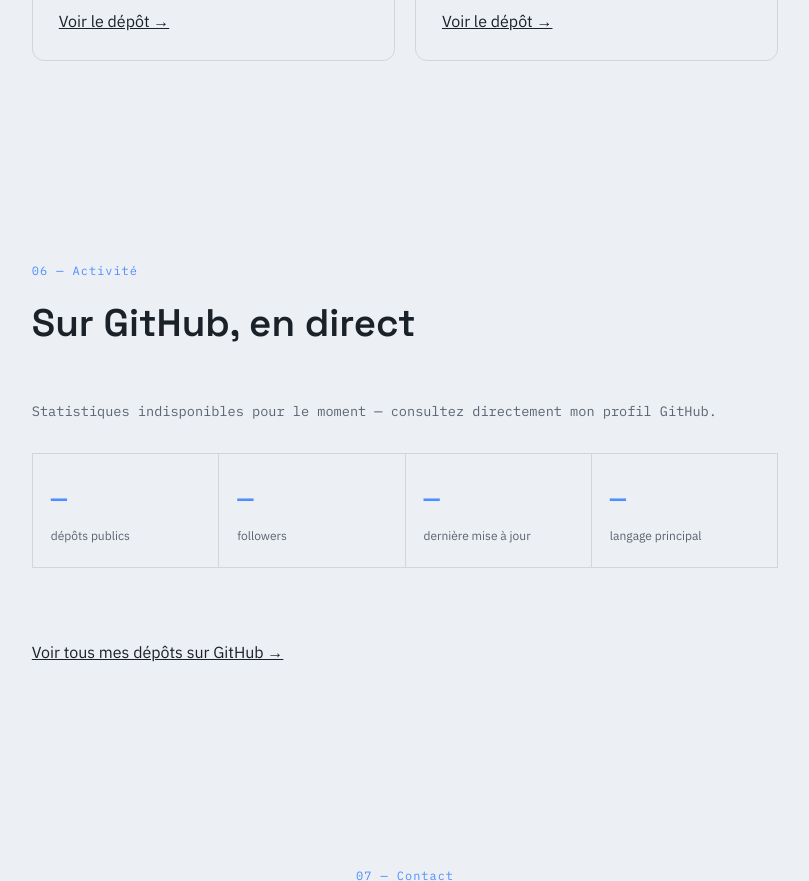
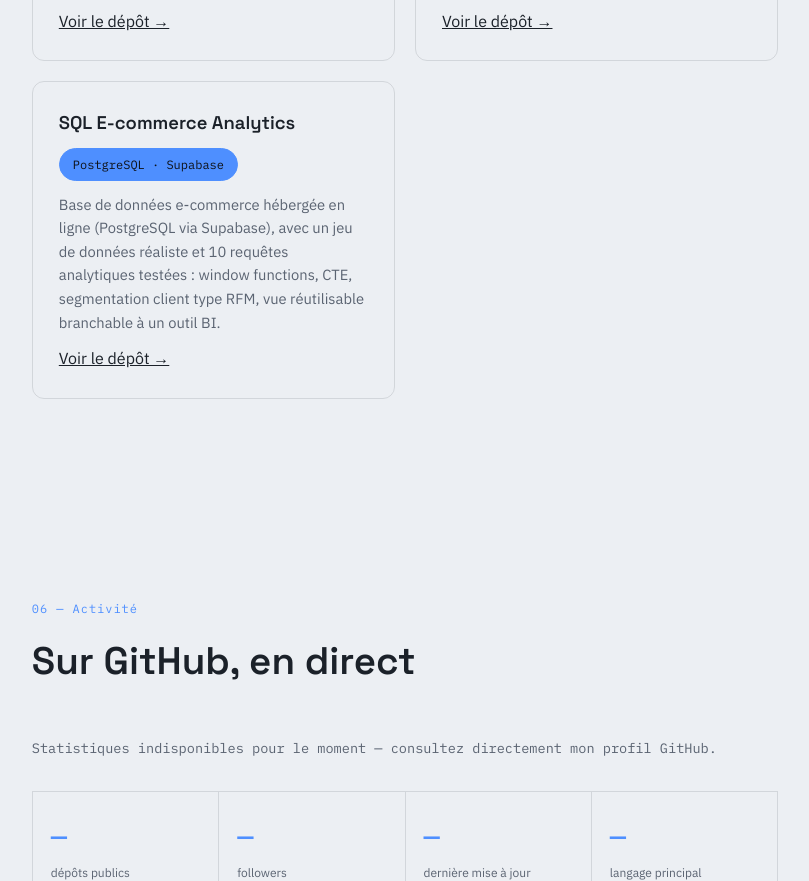
Before and after one commit to Mor270/Portfolio-site, a plain HTML site: page index.html in a window 1280 px wide. Shown: the part 6073-6954 px from the top of the page, without its empty margins (235-1044 px from the left). Drawn offline with Linux system fonts and the light colour scheme; no server answers.

Commit message:
Ajout projet SQL e-commerce analytics

```diff
--- a/index.html
+++ b/index.html
@@ -270,6 +270,15 @@
       <a href="https://github.com/Mor270/projet" target="_blank" rel="noopener" class="log-link">Voir le dépôt →</a>
     </article>
 
+    <article class="project-card">
+      <div class="project-card-head">
+        <h3>SQL E-commerce Analytics</h3>
+        <span class="tag tag-primary">PostgreSQL · Supabase</span>
+      </div>
+      <p>Base de données e-commerce hébergée en ligne (PostgreSQL via Supabase), avec un jeu de données réaliste et 10 requêtes analytiques testées : window functions, CTE, segmentation client type RFM, vue réutilisable branchable à un outil BI.</p>
+      <a href="https://github.com/Mor270/sql-ecommerce-analytics" target="_blank" rel="noopener" class="log-link">Voir le dépôt →</a>
+    </article>
+
   </div>
 </section>
 
```
